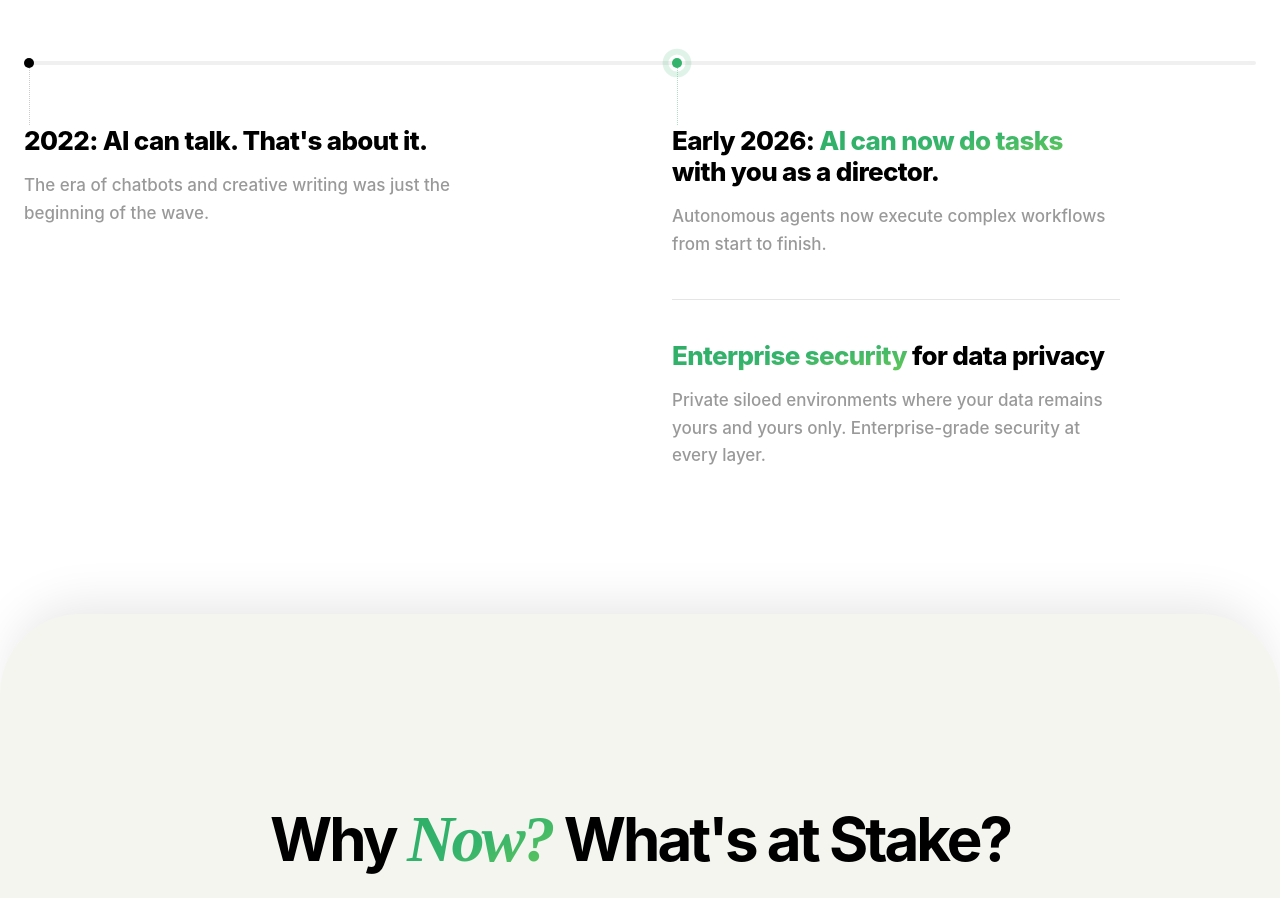
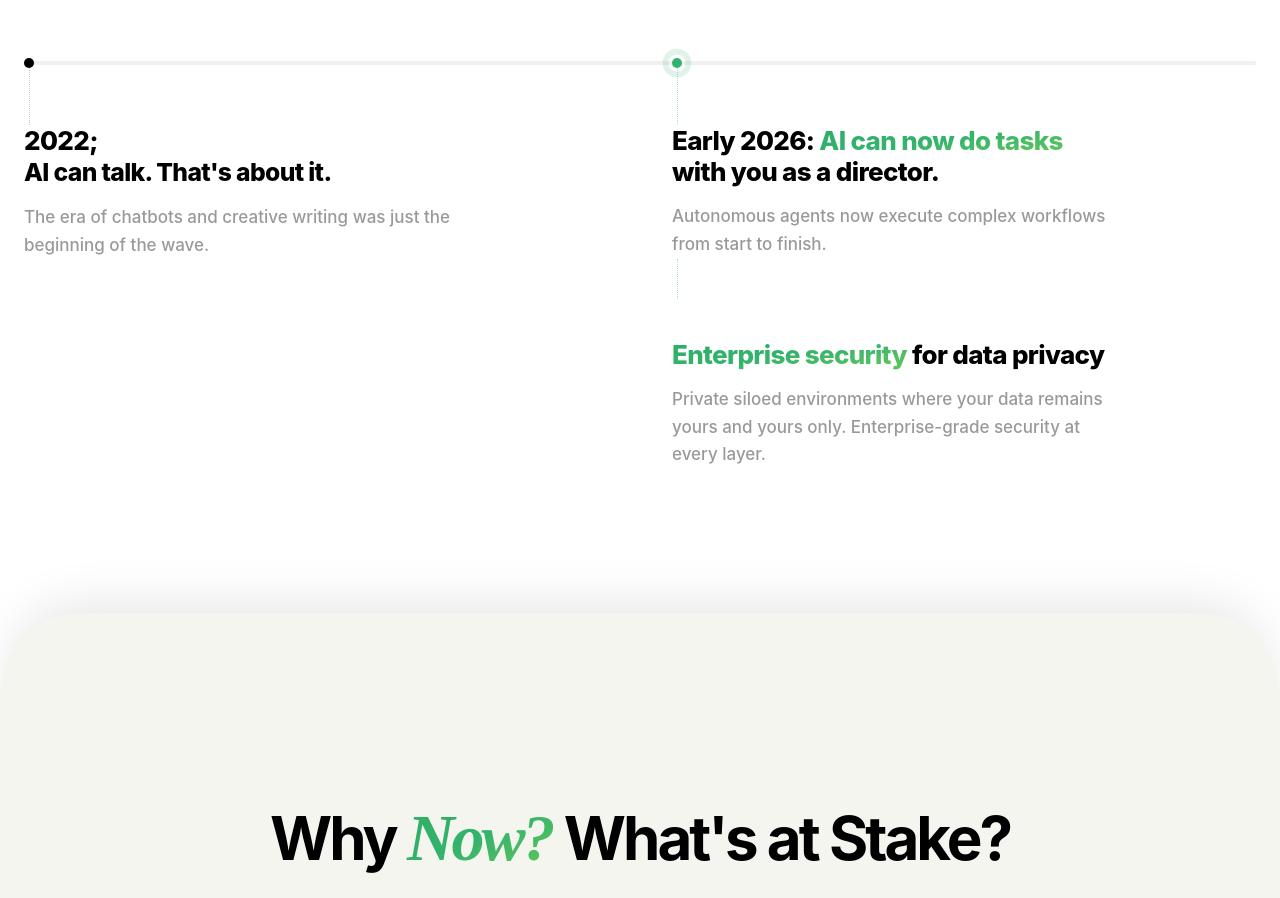
Before and after one commit to aryantangerine/LeapLayer, a React (Vite) app: page / in a window 1280 px wide. Shown: the part 2620-3518 px from the top of the page. Built offline with nearby package versions, Linux system fonts and the light colour scheme.

Commit message:
Update timeline 2022 format and add 2026 connector

```diff
--- a/src/App.tsx
+++ b/src/App.tsx
@@ -745,7 +745,8 @@ const Timeline = () => {
                 className="max-w-md"
               >
                 <h4 className="text-[26px] font-extrabold text-black mb-4 leading-[1.2] tracking-tight">
-                  2022: AI can talk. That's about it.
+                  2022;<br />
+                  <span className="text-[0.95em]">AI can talk. That's about it.</span>
                 </h4>
                 <p className="text-black/40 leading-relaxed text-[17px] font-medium">
                   The era of chatbots and creative writing was just the beginning of the wave.
@@ -791,8 +792,11 @@ const Timeline = () => {
                 whileInView={{ opacity: 1, y: 0 }}
                 viewport={{ once: true }}
                 transition={{ delay: 0.4 }}
-                className="max-w-md mt-10 pt-10 border-t border-black/10"
+                className="max-w-md mt-10 pt-10 relative"
               >
+                {/* Connecting dotted line for 2026 second milestone */}
+                <div className="absolute top-[-40px] h-[40px] w-[1px] border-l border-dotted border-[#34B36C]/40 left-[4.5px]" />
+
                 <h4 className="text-[26px] font-extrabold text-black mb-4 leading-[1.2] tracking-tight">
                   <span className="inline-block bg-gradient-to-br from-[#2DAC65] via-[#34B36C] to-[#67CB53] bg-clip-text text-transparent p-[0.15em] -m-[0.15em]">Enterprise security</span> for data privacy
                 </h4>
```
